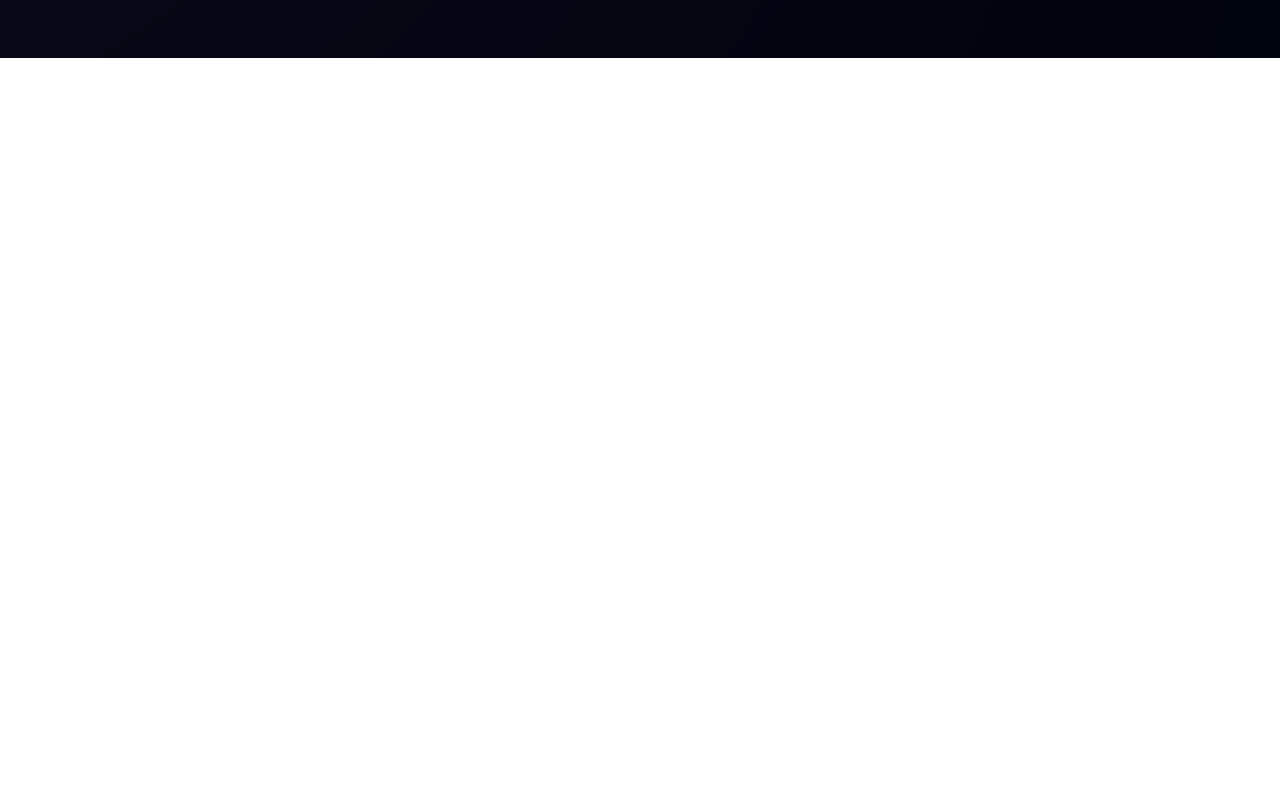
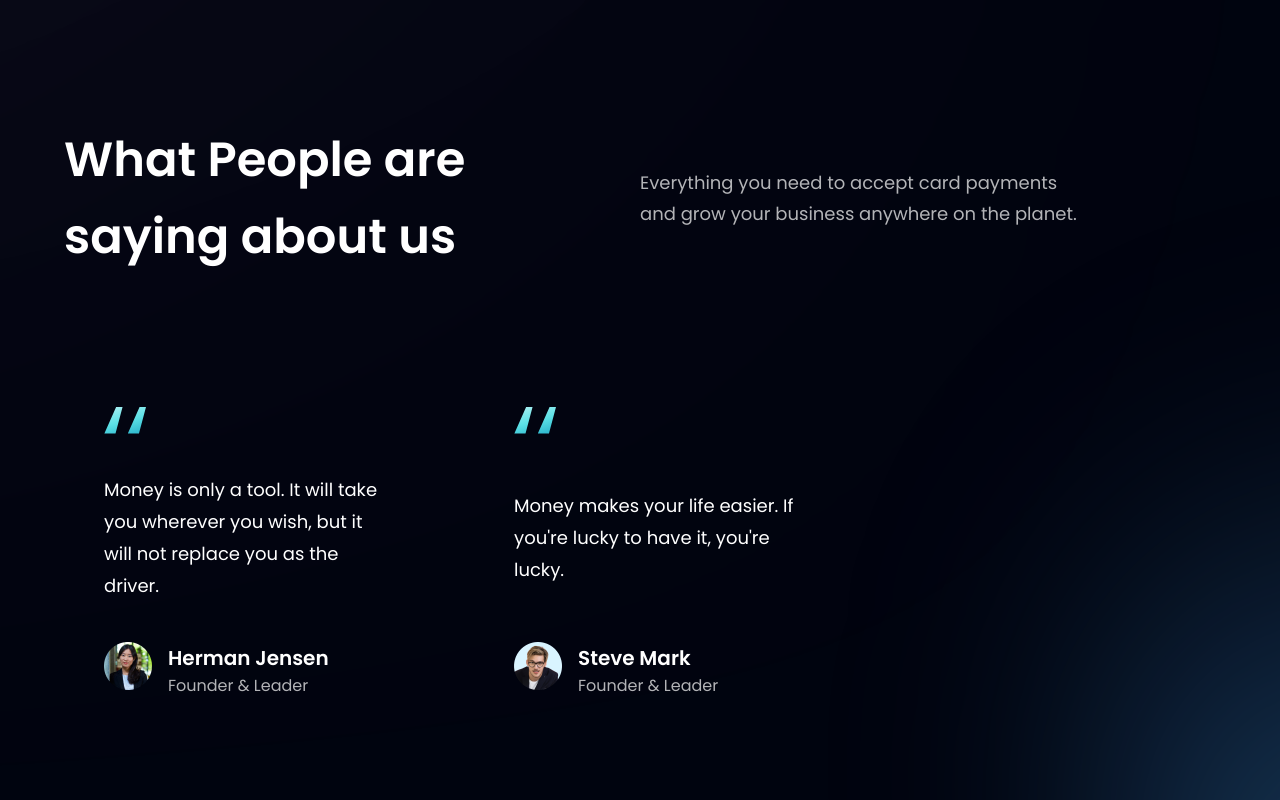
Before and after one commit to automation-andy101/react-banking-app, a React (Vite) app: page / in a window 1280 px wide. Shown: the part 2600-3400 px from the top of the page. Before the commit the page ends 2658 px from the top, so only its background shows below. Built offline with nearby package versions, Linux system fonts and the light colour scheme.

Commit message:
Added testimopnial section

```diff
--- a/src/components/FeedbackCard.jsx
+++ b/src/components/FeedbackCard.jsx
@@ -1,10 +1,24 @@
 import React from 'react';
 
+import { quotes } from '../assets';
 
-const FeedbackCard = () => {
+
+const FeedbackCard = ({ index, id, content, name, title, img }) => {
+
   return (
-    <div>
+    <div className="flex justify-between flex-col px-10 py-12 rounded-[20px] max-w-[370px] md:mr-10 sm:mr-5 mr-0 my-5 feedback-card">
+      <img src={quotes} alt='double_quotes' className='w-[42px] h-[27px] object-contain' />
+      <p className='font-poppins font-normal text-[18px] leading-[32px] text-white my-10'>
+        {content}
+      </p>
+      <div className='flex flex-row'>
+        <img src={img} alt={name} className='w-[48px] h-[48px] rounded-fill' />
 
+        <div className='flex flex-col ml-4'>
+          <h4 className='font-poppins font-semibold text-[20px] leading-[32px] text-white'>{name}</h4>
+          <p className='font-poppins font-normal text-[16px] leading-[24px] text-dimWhite'>{title}</p>
+        </div>
+      </div>
     </div>
   )
 }
--- a/src/components/Testimonials.jsx
+++ b/src/components/Testimonials.jsx
@@ -1,11 +1,36 @@
 import React from 'react';
+
+import styles, { layout } from '../style';
+import { feedback } from '../constants';
+import FeedbackCard from './FeedbackCard';
 
 
 const Testimonials = () => {
   return (
-    <div>
+    <section id="clients" className={`${styles.paddingY} ${styles.flexCenter} flex-col relative`}>
+      <div className="absolute z-[0] w-[60%] h-[60%] -right-[50%] rounded-full blue__gradient bottom-40" />
 
-    </div>
+      <div className="w-full flex justify-between items-center md:flex-row flex-col sm:mb-16 mb-6 relative z-[1]">
+        <h2 className={styles.heading2}>
+          What People are <br className="sm:block hidden" /> saying about us
+        </h2>
+
+        <div className="w-full md:mt-0 mt-6">
+          <p className={`${styles.paragraph} text-left max-w-[450px]`}>
+            Everything you need to accept card payments and grow your business
+            anywhere on the planet.
+          </p>
+        </div>
+      </div>
+
+      <div className="flex flex-wrap sm:justify-start justify-center w-full feedback-container relative z-[1]">
+        {
+          feedback.map((card ,index) => (
+            <FeedbackCard key={card.id} {...card} />
+          ))
+        }
+      </div>
+    </section>
   )
 }
 
```
